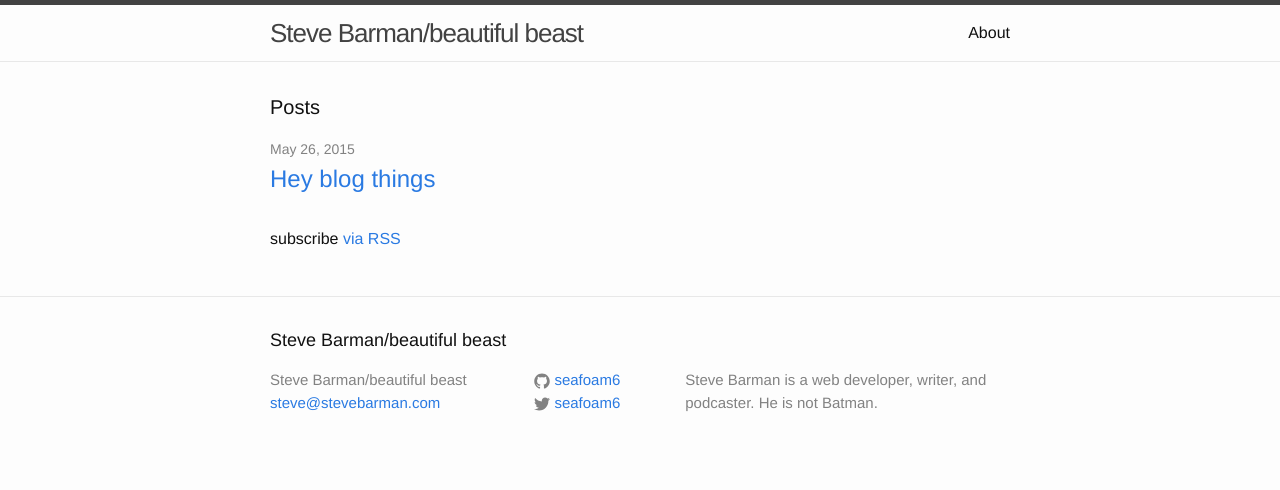
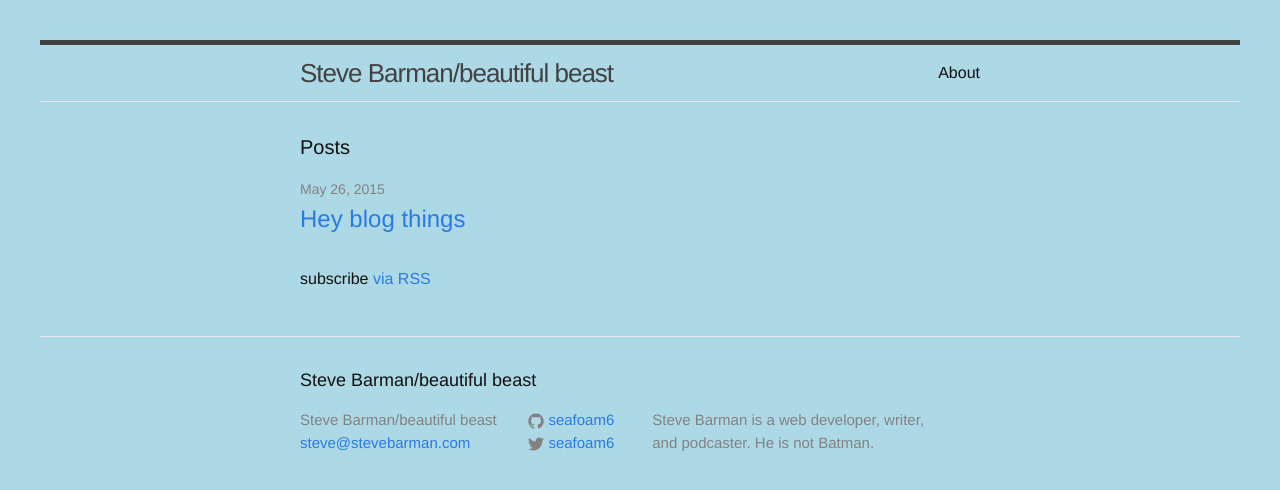
Before and after one commit to seafoam6/seafoam6.github.io, a Jekyll site: the page built from index.html, in a window 1280 px wide. Shown: the top 490 px of the page. Built offline with Jekyll 4.4.1, drawn with Linux system fonts in a browser that asks for light colours.

Commit message:
background

```diff
--- a/_sass/_base.scss
+++ b/_sass/_base.scss
@@ -8,6 +8,11 @@ dl, dd, ol, ul, figure {
     padding: 0;
 }
 
+*,
+*:after,
+*:before{
+    box-sizing:border-box;
+}
 
 
 /**
@@ -19,12 +24,17 @@ body {
     line-height: $base-line-height;
     font-weight: 300;
     color: $text-color;
-    background-color: $background-color;
+    background-color: $blue;
     -webkit-text-size-adjust: 100%;
+    height:100%;
+    padding:40px;
 }
+html{
+    min-height:100%;
+}
+.page-content{
 
-
-
+}
 /**
  * Set `margin-bottom` to maintain vertical rhythm
  */
--- a/css/main.scss
+++ b/css/main.scss
@@ -4,7 +4,7 @@
 @charset "utf-8";
 
 
-
+$blue: #add8e6;
 // Our variables
 $base-font-family: Helvetica, Arial, sans-serif;
 $base-font-size:   16px;
```
